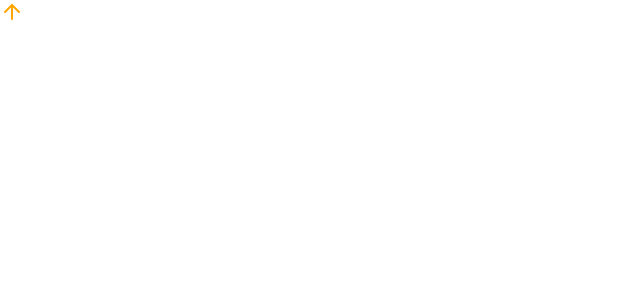
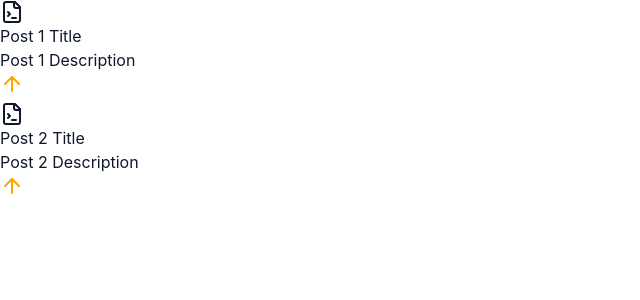
Before and after one commit to VinnyChase28/upvote-app, a React (Create React App) app: page / in a window 1280 px wide. Shown: the top 300 px of the page, without its empty margins (0-640 px from the left). Built offline with nearby package versions, Linux system fonts and the light colour scheme.

Commit message:
CS-3 implement list component and update the store

```diff
--- a/package.json
+++ b/package.json
@@ -3,6 +3,8 @@
   "version": "0.1.0",
   "private": true,
   "dependencies": {
+    "@radix-ui/react-icons": "^1.3.0",
+    "@radix-ui/react-slot": "^1.0.2",
     "@radix-ui/react-toggle": "^1.0.3",
     "@radix-ui/react-tooltip": "^1.0.7",
     "@testing-library/jest-dom": "^5.17.0",
--- a/src/App.tsx
+++ b/src/App.tsx
@@ -1,10 +1,17 @@
-import Upvote from "./components/Upvote";
+import UpvotesList from "./components/UpvoteList";
+import type { Post } from "./types";
 import "./App.css";
+
+const posts: Post[] = [
+  { id: "1", title: "Post 1 Title", description: "Post 1 Description" },
+  { id: "2", title: "Post 2 Title", description: "Post 2 Description" },
+];
+
 function App() {
   return (
     <div className="App">
       <header className="App-header">
-        <Upvote postId="1" />
+        <UpvotesList posts={posts} />
       </header>
     </div>
   );
--- /dev/null
+++ b/src/components/Alert.tsx
@@ -0,0 +1,30 @@
+import React from "react";
+import { Alert, AlertTitle, AlertDescription } from "./ui/alert";
+import Upvote from "./Upvote";
+import { FileTerminal } from "lucide-react";
+
+interface AlertComponentProps {
+  postId: string;
+  title: string;
+  description: string;
+}
+const AlertComponent: React.FC<AlertComponentProps> = ({
+  postId,
+  title,
+  description,
+}) => {
+  return (
+    <Alert className="flex items-center justify-between p-4 mb-4 bg-blue-100 rounded-lg">
+      <div className="flex items-center">
+        <FileTerminal className="mr-2 h-5 w-5 text-blue-500" />
+        <div>
+          <AlertTitle>{title}</AlertTitle>
+          <AlertDescription>{description}</AlertDescription>
+        </div>
+      </div>
+      <Upvote postId={postId} />
+    </Alert>
+  );
+};
+
+export default AlertComponent;
--- a/src/components/UpvoteList.tsx
+++ b/src/components/UpvoteList.tsx
@@ -1,13 +1,23 @@
-//create placeholder for upvote component
+import React from "react";
+import AlertComponent from "./Alert";
+import type { Post } from "../types";
 
-import React from "react";
+interface UpvotesListProps {
+  posts: Post[];
+}
 
-const UpvoteList = () => {
+const UpvotesList: React.FC<UpvotesListProps> = ({ posts }) => {
   return (
-    <div>
-      <button>Upvote</button>
+    <div className="space-y-4">
+      {posts.map((post) => (
+        <AlertComponent
+          postId={post.id}
+          title={post.title}
+          description={post.description}
+        />
+      ))}
     </div>
   );
 };
 
-export default UpvoteList;
+export default UpvotesList;
--- /dev/null
+++ b/src/components/ui/alert.tsx
@@ -0,0 +1,59 @@
+import * as React from "react";
+import { cva, type VariantProps } from "class-variance-authority";
+
+import { cn } from "../../lib/utils";
+
+const alertVariants = cva(
+  "relative w-full rounded-lg border p-4 [&>svg~*]:pl-7 [&>svg+div]:translate-y-[-3px] [&>svg]:absolute [&>svg]:left-4 [&>svg]:top-4 [&>svg]:text-foreground",
+  {
+    variants: {
+      variant: {
+        default: "bg-background text-foreground",
+        destructive:
+          "border-destructive/50 text-destructive dark:border-destructive [&>svg]:text-destructive",
+      },
+    },
+    defaultVariants: {
+      variant: "default",
+    },
+  }
+);
+
+const Alert = React.forwardRef<
+  HTMLDivElement,
+  React.HTMLAttributes<HTMLDivElement> & VariantProps<typeof alertVariants>
+>(({ className, variant, ...props }, ref) => (
+  <div
+    ref={ref}
+    role="alert"
+    className={cn(alertVariants({ variant }), className)}
+    {...props}
+  />
+));
+Alert.displayName = "Alert";
+
+const AlertTitle = React.forwardRef<
+  HTMLParagraphElement,
+  React.HTMLAttributes<HTMLHeadingElement>
+>(({ className, ...props }, ref) => (
+  <h5
+    ref={ref}
+    className={cn("mb-1 font-medium leading-none tracking-tight", className)}
+    {...props}
+  />
+));
+AlertTitle.displayName = "AlertTitle";
+
+const AlertDescription = React.forwardRef<
+  HTMLParagraphElement,
+  React.HTMLAttributes<HTMLParagraphElement>
+>(({ className, ...props }, ref) => (
+  <div
+    ref={ref}
+    className={cn("text-sm [&_p]:leading-relaxed", className)}
+    {...props}
+  />
+));
+AlertDescription.displayName = "AlertDescription";
+
+export { Alert, AlertTitle, AlertDescription };
--- a/src/store/store.ts
+++ b/src/store/store.ts
@@ -2,14 +2,14 @@
 import { persist } from "zustand/middleware";
 
 interface UpvoteState {
-  upvotes: { [postId: string]: boolean };
+  upvotes: Record<string, boolean>;
   toggleSelected: (postId: string) => void;
 }
 
 export const useUpvoteStore = create<UpvoteState>()(
   persist(
     (set) => ({
-      upvotes: {}, // Empty object to start
+      upvotes: {},
       toggleSelected: (postId: string) =>
         set((state) => ({
           upvotes: {
--- /dev/null
+++ b/src/types.ts
@@ -0,0 +1,5 @@
+export interface Post {
+  id: string;
+  title: string;
+  description: string;
+}
```
Also changed, not shown: src/components/ui/button.tsx (added, +56 -0 lines), src/components/ui/card.tsx (deleted, +0 -79 lines), 1 other file (tests, documents, lock files or other folders).
